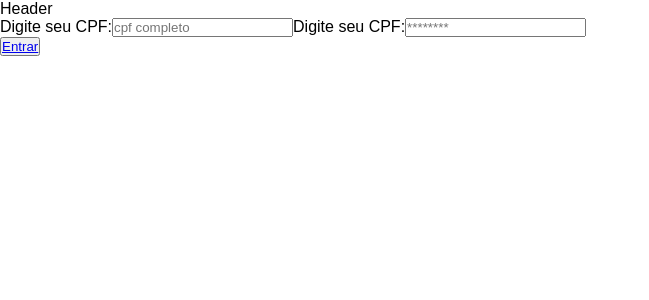
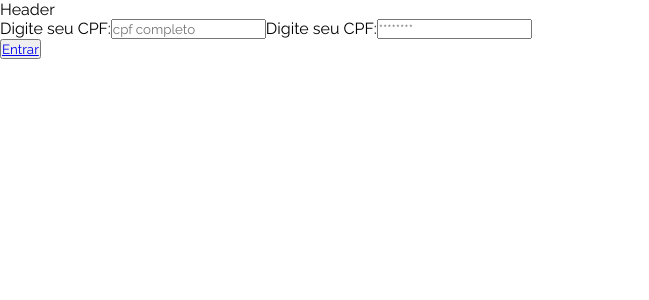
Before and after one commit to edu-lauer/e-commerce, a React (Vite) app in the folder e-commerce/: page / in a window 1280 px wide. Shown: the top 300 px of the page, without its empty margins (0-649 px from the left). Built offline with nearby package versions, Linux system fonts and the light colour scheme.

Commit message:
Criado variaveis scss e importado a fonte do projeto

```diff
--- a/e-commerce/src/index.scss
+++ b/e-commerce/src/index.scss
@@ -1,3 +1,5 @@
+//fontes
+@import url("https://fonts.googleapis.com/css2?family=Raleway:wght@400;500;600;700;800display=swap");
 // Reset css
 * {
   box-sizing: border-box;
--- /dev/null
+++ b/e-commerce/src/sass/_variables.scss
@@ -0,0 +1,6 @@
+$header-background: #7a7a7a26;
+$black: black;
+$white: white;
+$border-input-color: #7a7a7a;
+$contrast-color: #0c70f2;
+$border-background-card: #b7b7b7;
```
